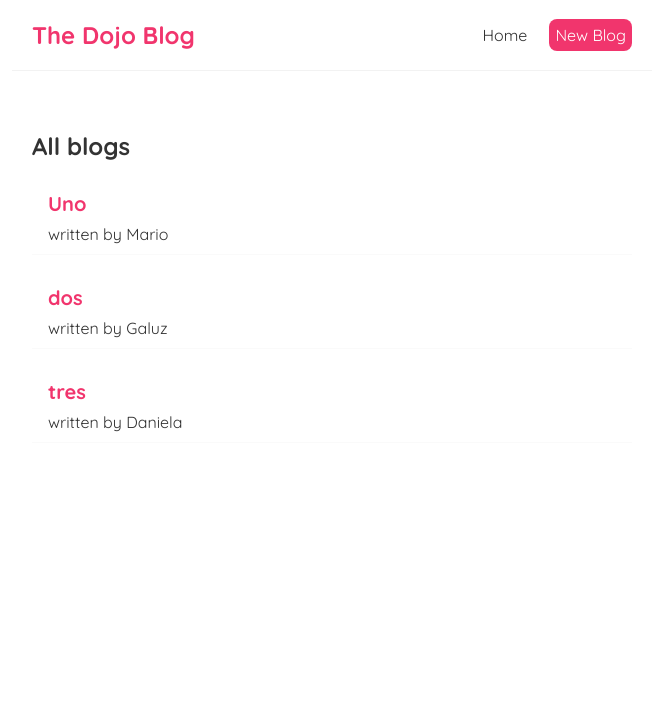
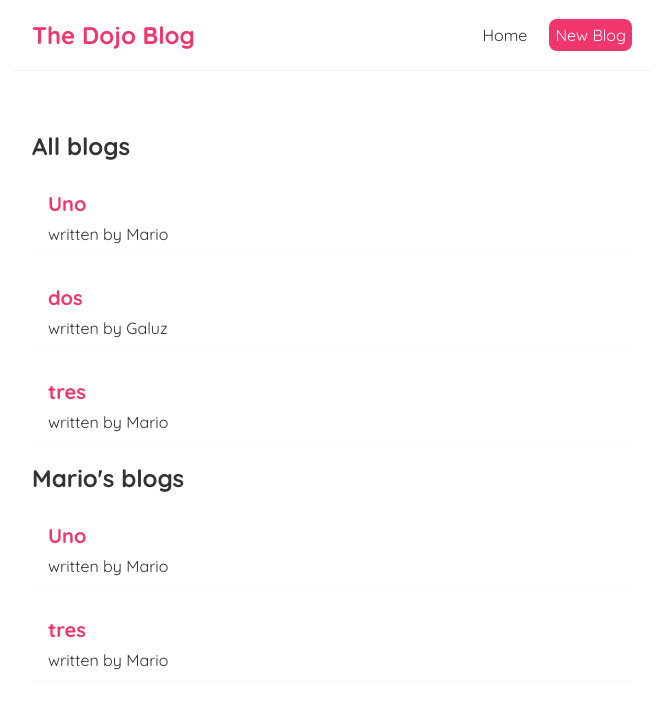
Before and after one commit to Galuz/pruebas-con-react, a React (Create React App) app: page / in a window 1280 px wide. Shown: the top 708 px of the page, without its empty margins (308-971 px from the left). Built offline with nearby package versions, Linux system fonts and the light colour scheme.

Commit message:
main - reusing components(12).

```diff
--- a/src/Home.js
+++ b/src/Home.js
@@ -5,12 +5,13 @@
     const [blogs, setBlogs] = useState([
         { title: 'Uno', body: 'lorem ipsum...', author: 'Mario', id: 1 },
         { title: 'dos', body: 'lorem ipsum...', author: 'Galuz', id: 2 },
-        { title: 'tres', body: 'lorem ipsum...', author: 'Daniela', id: 3 },
+        { title: 'tres', body: 'lorem ipsum...', author: 'Mario', id: 3 },
     ])
 
     return (
         <div className="home">
             <BlogList blogs={blogs} title='All blogs'/>
+            <BlogList blogs={blogs.filter((blogs) => blogs.author === 'Mario')} title="Mario's blogs"/>
         </div>
     );
 }
```
